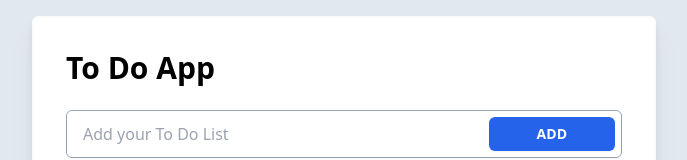
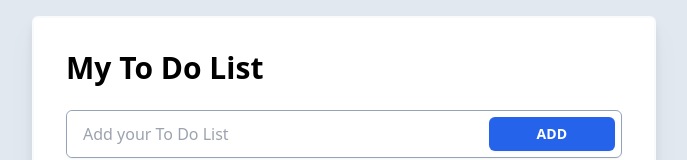
Before and after one commit to kibponce/todo-app, a React (Create React App) app: page / in a window 1280 px wide. Shown: the top 160 px of the page, without its empty margins (296-983 px from the left). Built offline with nearby package versions, Linux system fonts and the light colour scheme.

Commit message:
update header title

```diff
--- a/src/todo/index.tsx
+++ b/src/todo/index.tsx
@@ -4,7 +4,7 @@
 function Todo() {
   return (
     <div className="h-full m-auto w-1/2 p-8 border-2 border-slate-50 bg-white rounded-md drop-shadow-xl">
-      <h1 className="text-3xl font-bold ">To Do App</h1>
+      <h1 className="text-3xl font-bold ">My To Do List</h1>
       <div className="mt-6">
         {/* TO DO ADD INPUT */}
         <TodoInput />
```
